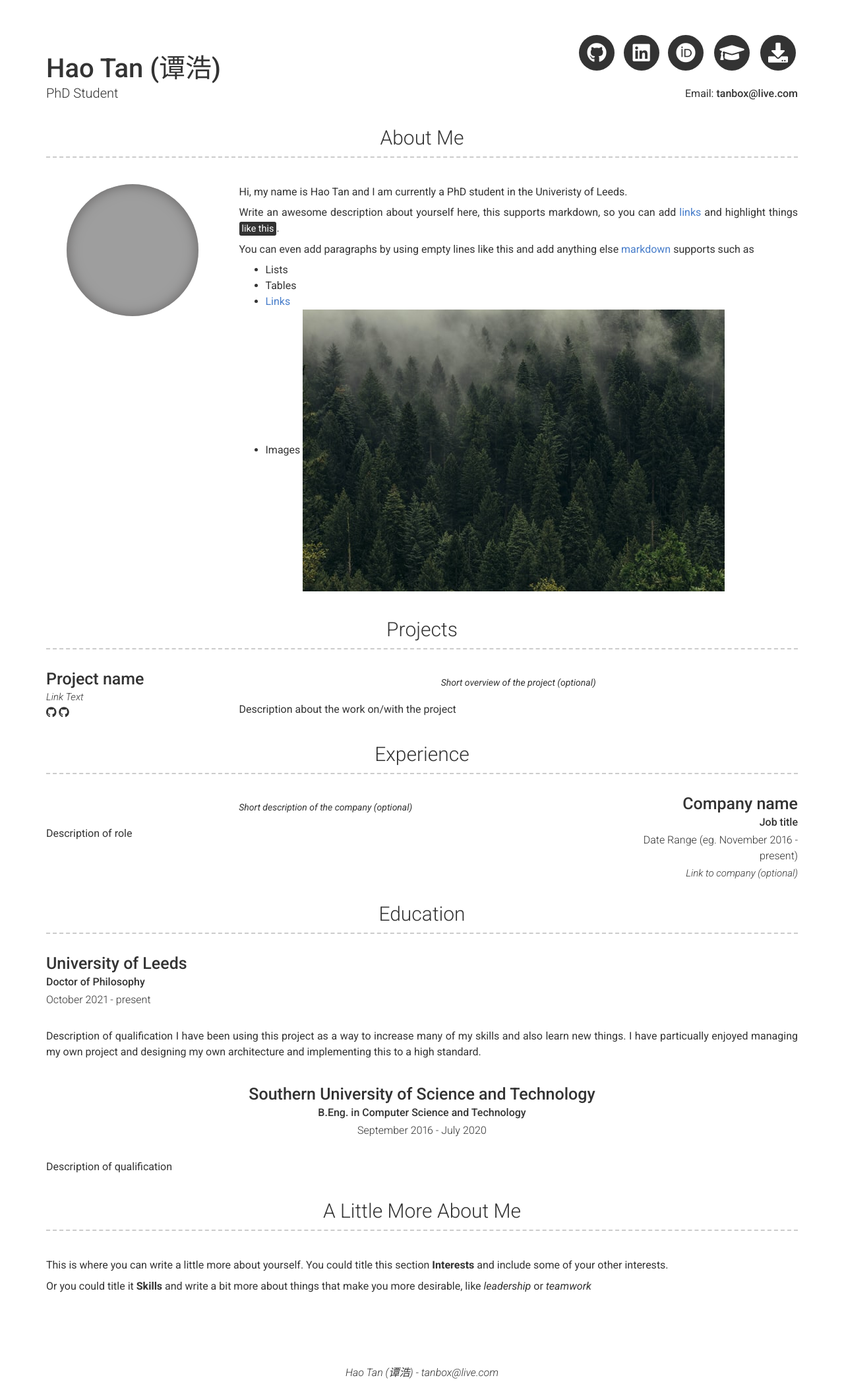
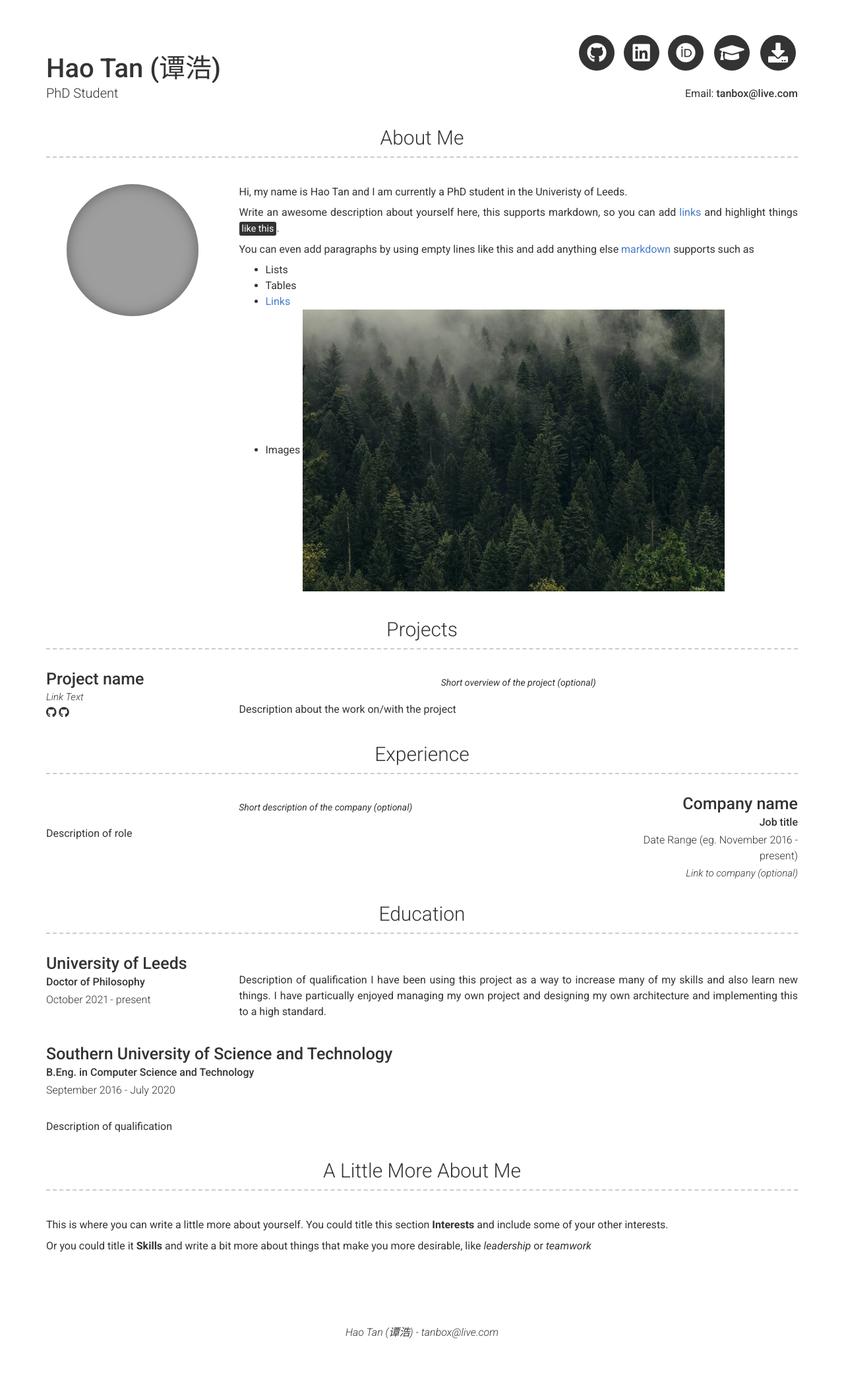
Before and after one commit to haotan1998/haotan1998.github.io, a Jekyll site: the page built from index.md, in a window 1280 px wide. Shown: the whole page at 66% size. Built offline with Jekyll 4.4.1, drawn with Linux system fonts in a browser that asks for light colours; nearby versions of some CDN libraries; after the commit the page ends 2039 px from its top, so only the background shows below that; grey boxes are pictures that could not be loaded.

Commit message:
Update _config.yml

```diff
--- a/_config.yml
+++ b/_config.yml
@@ -96,7 +96,7 @@ content:
   - title: Education
     layout: list
     content:
-      - layout: top
+      - layout: left
         title: University of Leeds
         sub_title: Doctor of Philosophy
         caption: October 2021 - present
@@ -104,7 +104,7 @@ content:
         description: | # this will include new lines to allow paragraphs
           Description of qualification
           I have been using this project as a way to increase many of my skills and also learn new things. I have particually enjoyed managing my own project and designing my own architecture and implementing this to a high standard.
-      - layout: top-middle
+      - layout: top
         title: Southern University of Science and Technology
         sub_title: B.Eng. in Computer Science and Technology
         caption: September 2016 - July 2020
```
